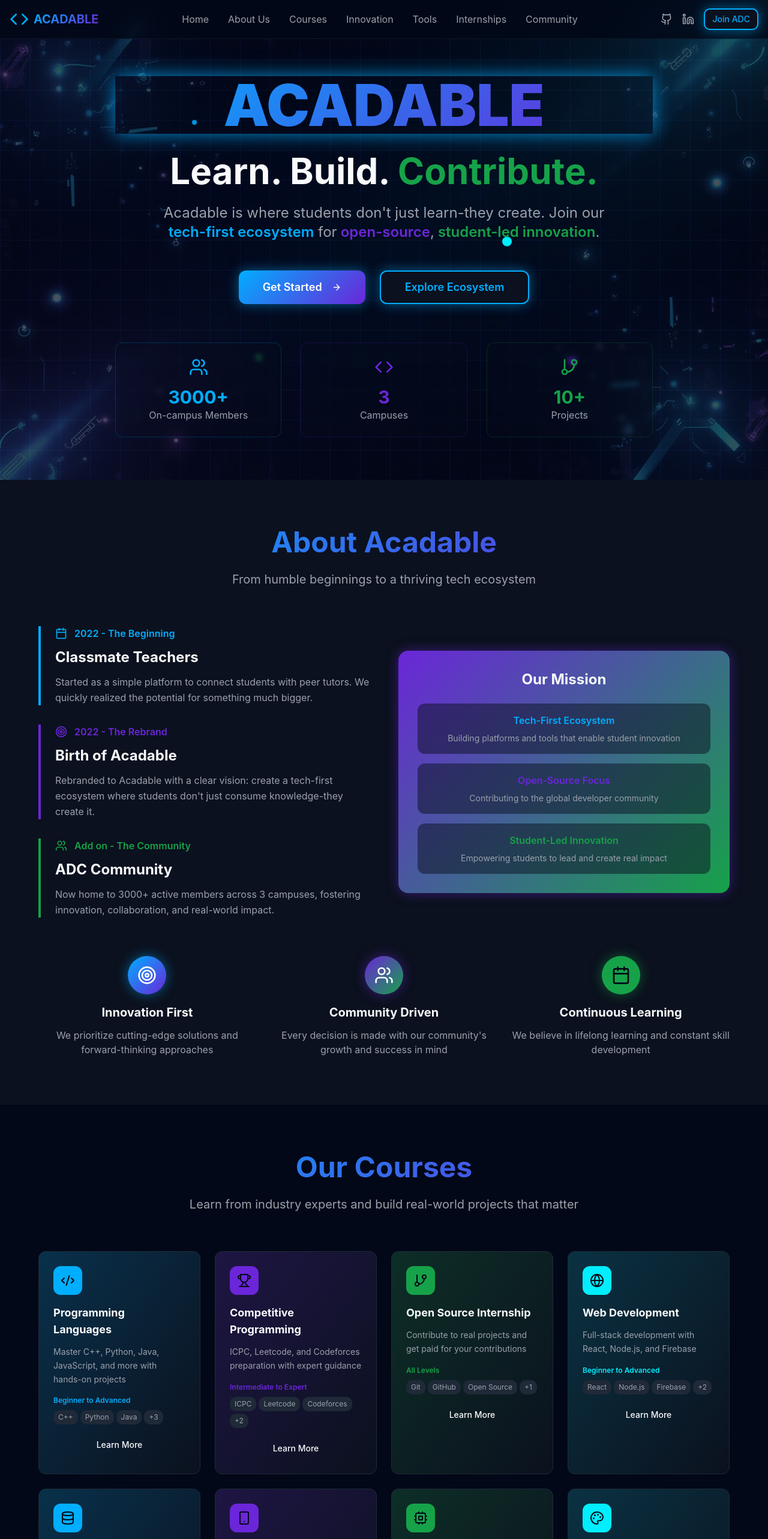
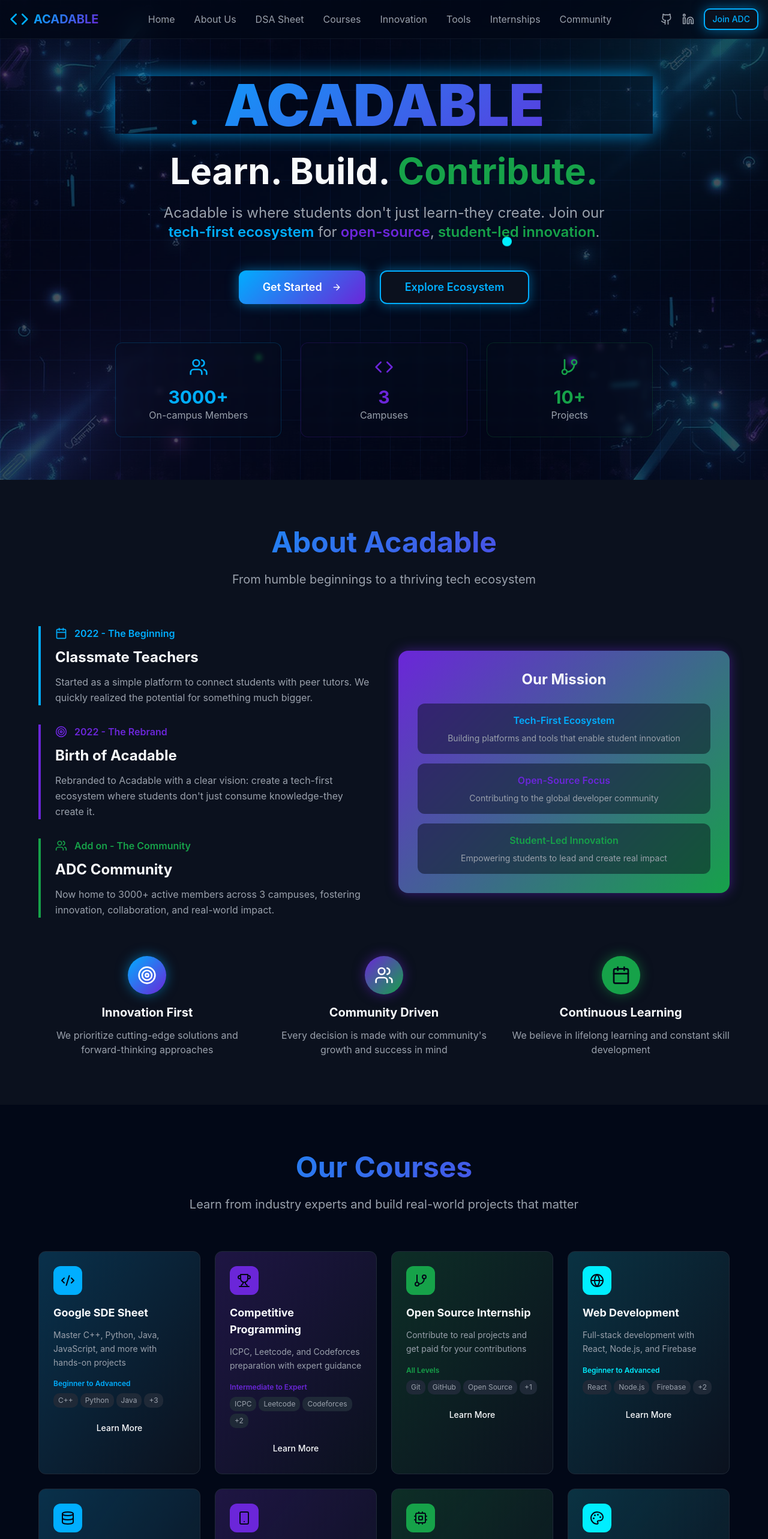
Before and after one commit to SachinWhoCodes/acadable-d7, a React (Vite) app: page / in a window 1280 px wide. Shown: the top 2566 px of the page at 60% size. Built offline with nearby package versions, Linux system fonts and the light colour scheme; the HTML template or start-up script is replaced by a standard one.

Commit message:
added dsa

```diff
--- a/src/components/CoursesSection.tsx
+++ b/src/components/CoursesSection.tsx
@@ -14,7 +14,7 @@ const CoursesSection = () => {
   const courses = [
     {
       icon: Code2,
-      title: "Programming Languages",
+      title: "Google SDE Sheet",
       description: "Master C++, Python, Java, JavaScript, and more with hands-on projects",
       technologies: ["C++", "Python", "Java", "JavaScript", "Go", "Rust"],
       level: "Beginner to Advanced",
--- a/src/components/Navbar.tsx
+++ b/src/components/Navbar.tsx
@@ -11,6 +11,7 @@ const Navbar = () => {
   const navLinks = [
     { name: "Home", href: "/" },
     { name: "About Us", href: "/about" },
+    { name: "DSA Sheet", href: "/google-sde-sheet" },
     { name: "Courses", href: "#courses" },
     { name: "Innovation", href: "#innovation" },
     { name: "Tools", href: "#tools" },
```
